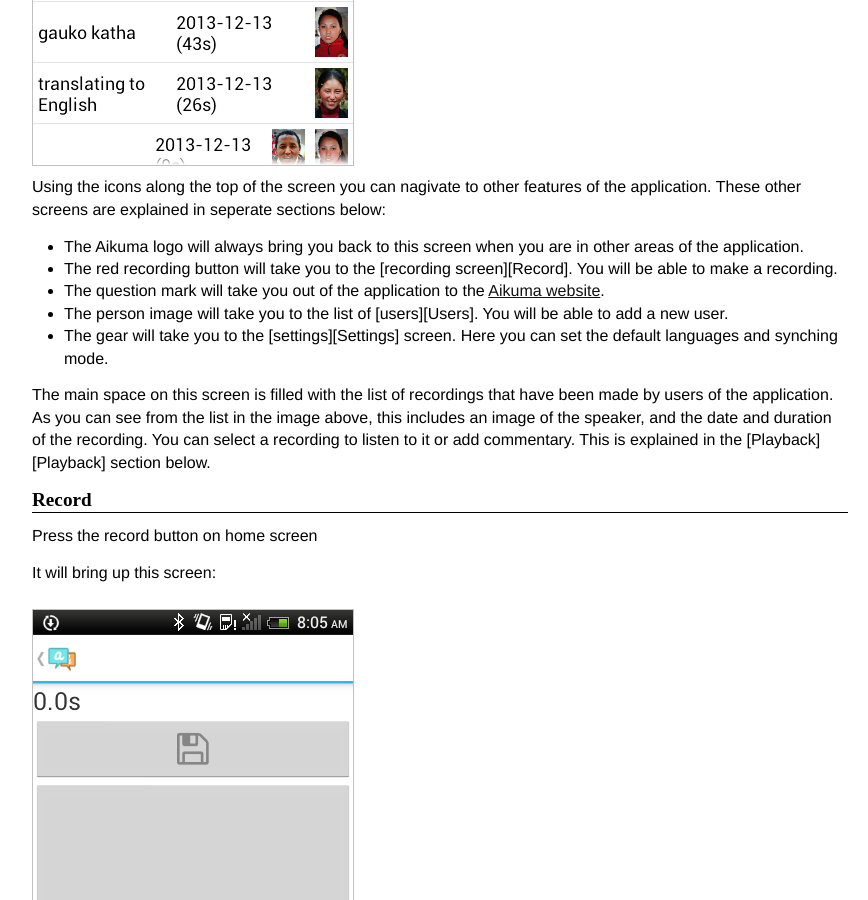
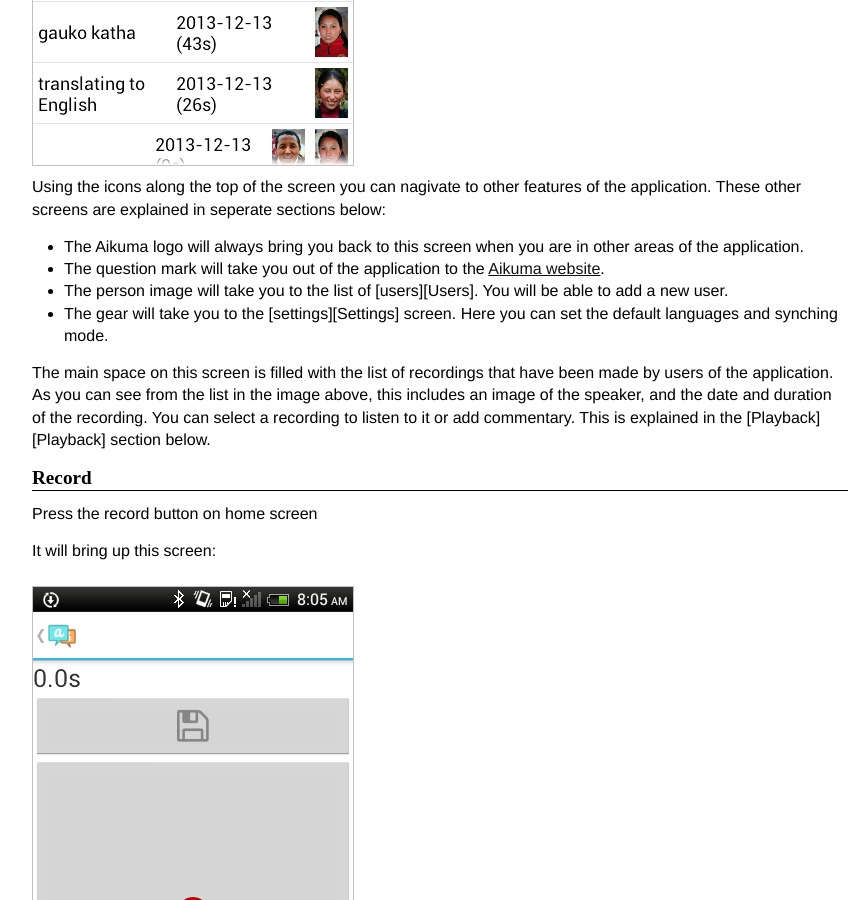
Before and after one commit to langtech/langtech.github.com, a Jekyll site: the page built from aikuma/howto.md, in a window 1280 px wide and 900 px high, scrolled down 631 px. Shown: the whole window, without its empty margins (200-1068 px from the left). Built offline with Jekyll 4.4.1, drawn with Linux system fonts in a browser that asks for light colours.

Commit message:
Testing a new way of crossrefing
Only on line 25

```diff
--- a/aikuma/howto.md
+++ b/aikuma/howto.md
@@ -22,7 +22,6 @@ Using the icons along the top of the screen you can nagivate to other features o
 These other screens are explained in seperate sections below:
 
 * The Aikuma logo will always bring you back to this screen when you are in other areas of the application.
-* The red recording button will take you to the [recording screen][Record]. You will be able to make a recording.
 * The question mark will take you out of the application to the [Aikuma website](http://lp20.org/aikuma/index.html).
 * The person image will take you to the list of [users][Users]. You will be able to add a new user.
 * The gear will take you to the [settings][Settings] screen. Here you can set the default languages and synching mode.
```
